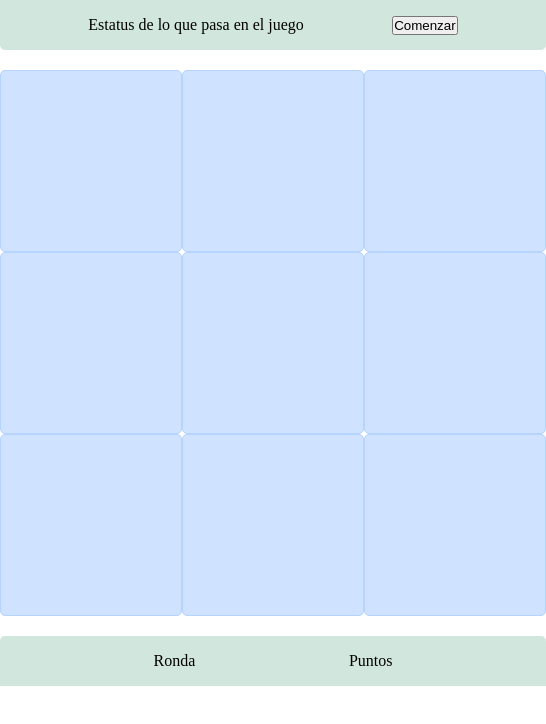
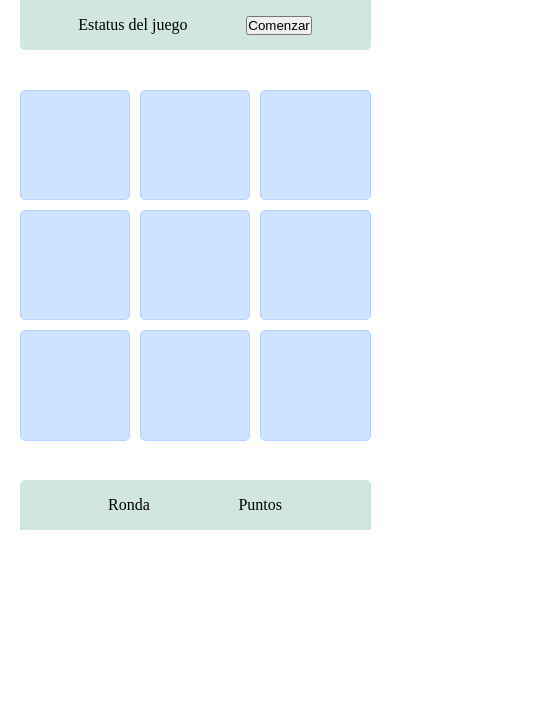
Before and after one commit to FrancoGomez/simon-dice, a website: page index.html in a window 390 px wide. Shown: the whole page, 546 px wide, since content can reach past the window. Drawn offline with Linux system fonts and the light colour scheme.

Commit message:
Agregada nuevo div como padre de contenedor-cuadrados-juego, para manejar de una mejor manera el css del elemento, con respecto a su redimension al cambiar las dimensiones de la pantalla.
Tambien cambiado el titlulo de estatus-juego para que se vea mejor momentaneamente, mientras se desarrolla la pagina en mobile-first

```diff
--- a/index.html
+++ b/index.html
@@ -9,9 +9,10 @@
   </head>
   <body>
     <div class="contenedor-barra-superior">
-      <div class="estatus-juego">Estatus de lo que pasa en el juego</div>
+      <div class="estatus-juego">Estatus del juego</div>
       <button class="boton-comenzar-juego">Comenzar</button>
     </div>
+    <div class="padre-contenedor-cuadrados">
       <div class="contenedor-cuadrados-juego">
         <div class="cuadrados-juego"></div>
         <div class="cuadrados-juego"></div>
@@ -23,6 +24,7 @@
         <div class="cuadrados-juego"></div>
         <div class="cuadrados-juego"></div>
       </div>
+    </div>
     <div class="contenedor-barra-inferior">
       <div class="contador-ronda">Ronda</div>
       <div class="contador-puntos">Puntos</div>
--- a/styles.css
+++ b/styles.css
@@ -11,22 +11,36 @@
     border-radius: 0 0 5px 5px;
     height: 50px;
     max-width: 90%;
-    min-width: calc(182px * 3);
+    min-width: 350px;
     margin: auto;
     margin-bottom: 20px;
 }
 
+.padre-contenedor-cuadrados{
+  position: relative;
+  padding-top: min(100%, 600px);
+  max-height: 600px;
+  max-width: 600px;
+  margin: auto;
+}
+
 .contenedor-cuadrados-juego {
-  height: max-content;
-  width: calc(182px * 3);
-  display: flex;
-  flex-wrap: wrap;
+  position: absolute;
+  top: 0;
+  right: 0;
+  bottom: 0;
+  left: 0;
+  max-height: min(90% , 600px);
+  min-height: 350px;
+  max-width: min(90% , 600px);
+  min-width: 350px;
+  display: grid;
+  grid-template-columns: repeat(3, 1fr);
+  gap: 10px;
   margin: auto;
 }
 
 .cuadrados-juego {
-  height: 180px;
-  width: 180px;
   background-color: #cfe2ff;
   border: 1px solid #b6d4fe;
   border-radius: 5px;
@@ -40,7 +54,7 @@
     border-radius: 5px 5px 0 0;
     height: 50px;
     max-width: 90%;
-    min-width: calc(182px * 3);
+    min-width: 350px;
     margin: auto;
     margin-top: 20px;
 }
```
Lines whose indentation alone changed are shown as unchanged.
